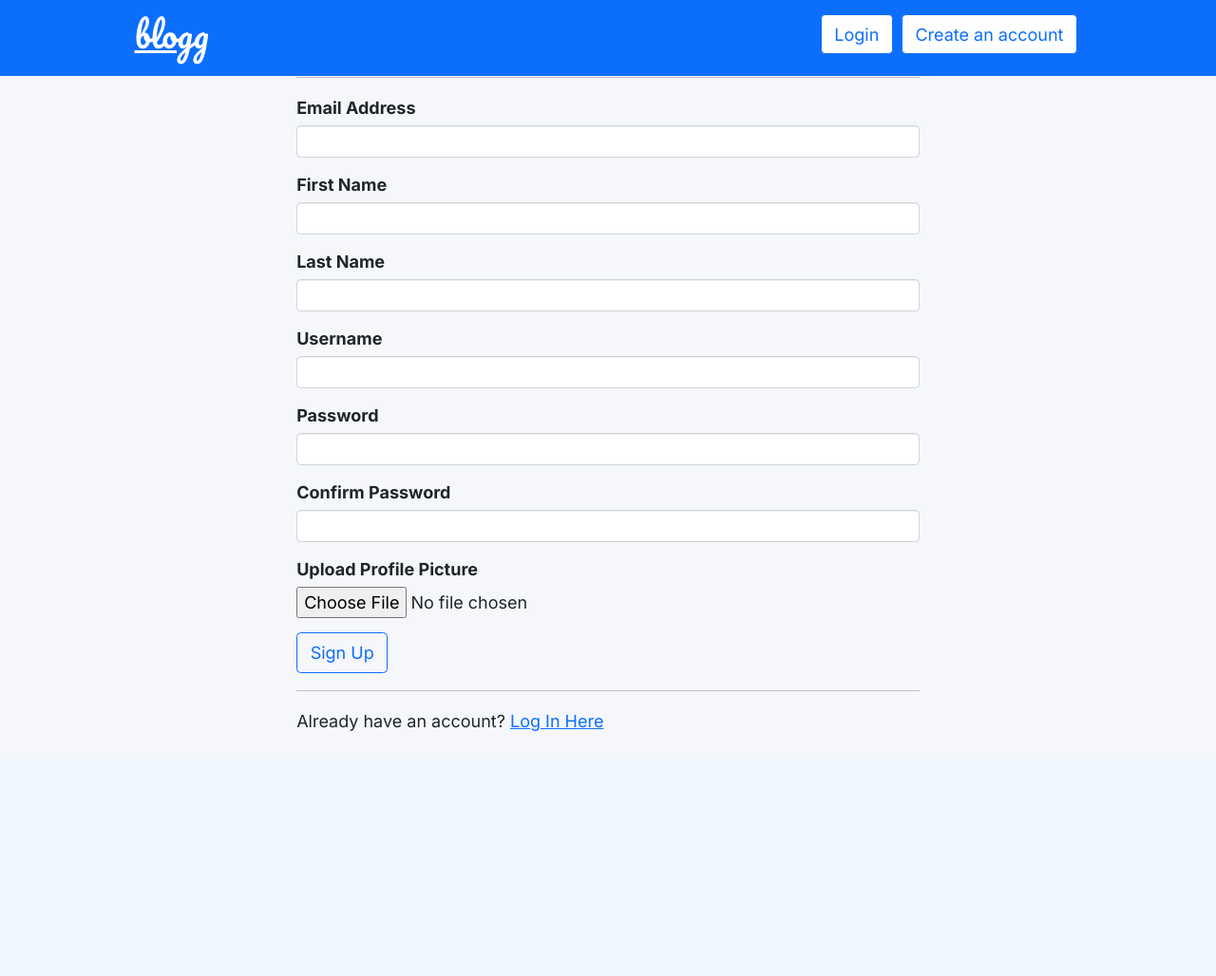
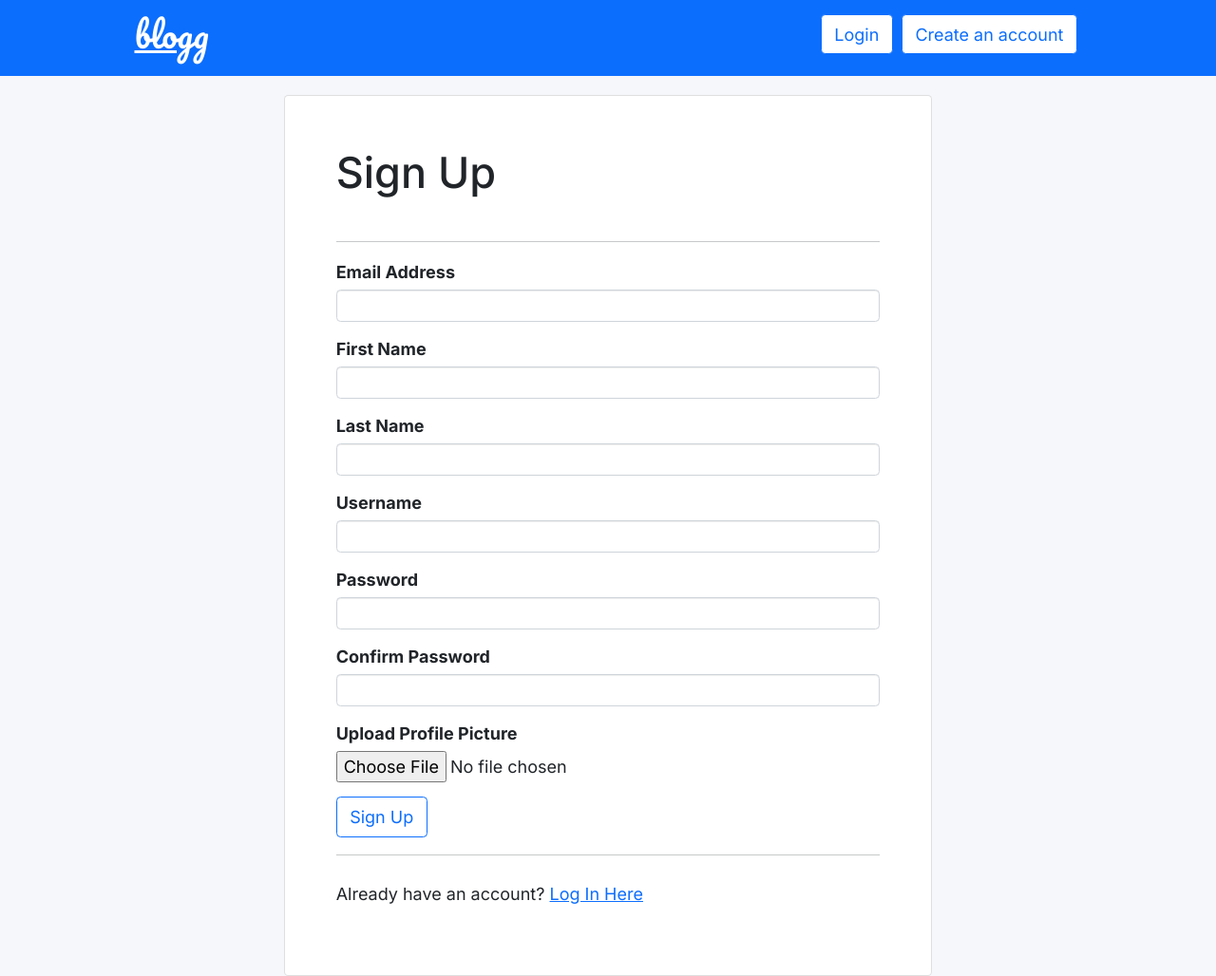
Before and after one commit to peterken674/blog, a Flask app: page /auth/register in a window 1280 px wide. Shown: the whole page at 95% size. Before the commit the page ends 770 px from the top, so only its background shows below. Run offline with Flask 2, Linux system fonts and the light colour scheme; some libraries are stand-ins or nearby versions.

Commit message:
UI touch-up.

```diff
--- a/app/static/css/style.css
+++ b/app/static/css/style.css
@@ -243,4 +243,8 @@ nav button {
   font-weight: 300 !important;
   font-size: 0.8rem;
 }
+
+.sign-form, .article-wrapper, .new-wrapper {
+  margin-top: 100px !important;
+}
 /*# sourceMappingURL=style.css.map */
--- a/app/static/css/style.scss
+++ b/app/static/css/style.scss
@@ -206,3 +206,6 @@ nav{
         font-size: 0.8rem;
     }
 }
+.sign-form, .article-wrapper, .new-wrapper{
+    margin-top: 100px !important;
+}
--- a/app/templates/article.html
+++ b/app/templates/article.html
@@ -11,9 +11,9 @@
 {{ super() }}
 
 <div class="container-fluid post-wrapper">
-    <div class="container my-5">
+    <div class="container my-5 article-wrapper">
         <div class="post-title">
-            <h2><strong>{{post.title}}</strong></h2>
+            <h2>{{post.title}}</h2>
         </div>
         <hr>
         <div class="row">
--- a/app/templates/auth/login.html
+++ b/app/templates/auth/login.html
@@ -6,7 +6,7 @@
     <div class="row sign-form">
         <div class="col-2">
         </div>
-        <div class="col-8">
+        <div class="col-8 card p-5">
             <h1 class="mb-4 sign-title">Log In</h1>
             <hr>
             <!-- Flash Message -->
--- a/app/templates/auth/register.html
+++ b/app/templates/auth/register.html
@@ -6,7 +6,7 @@
     <div class="row sign-form">
         <div class="col-2">
         </div>
-        <div class="col-8">
+        <div class="col-8 card p-5">
             <h1 class="mb-4 sign-title">Sign Up</h1>
             <hr>
             {{ wtf.quick_form(registration_form)}}
--- a/app/templates/new-article.html
+++ b/app/templates/new-article.html
@@ -13,7 +13,7 @@
 {{ super() }}
 
 <div class="container">
-    <div class="form m-3">
+    <div class="form m-3 new-wrapper">
         {{ wtf.quick_form(article_form) }}
         {{simplemde.load_id('content') }}
     </div>
```
Also changed, not shown: 1 other file.
